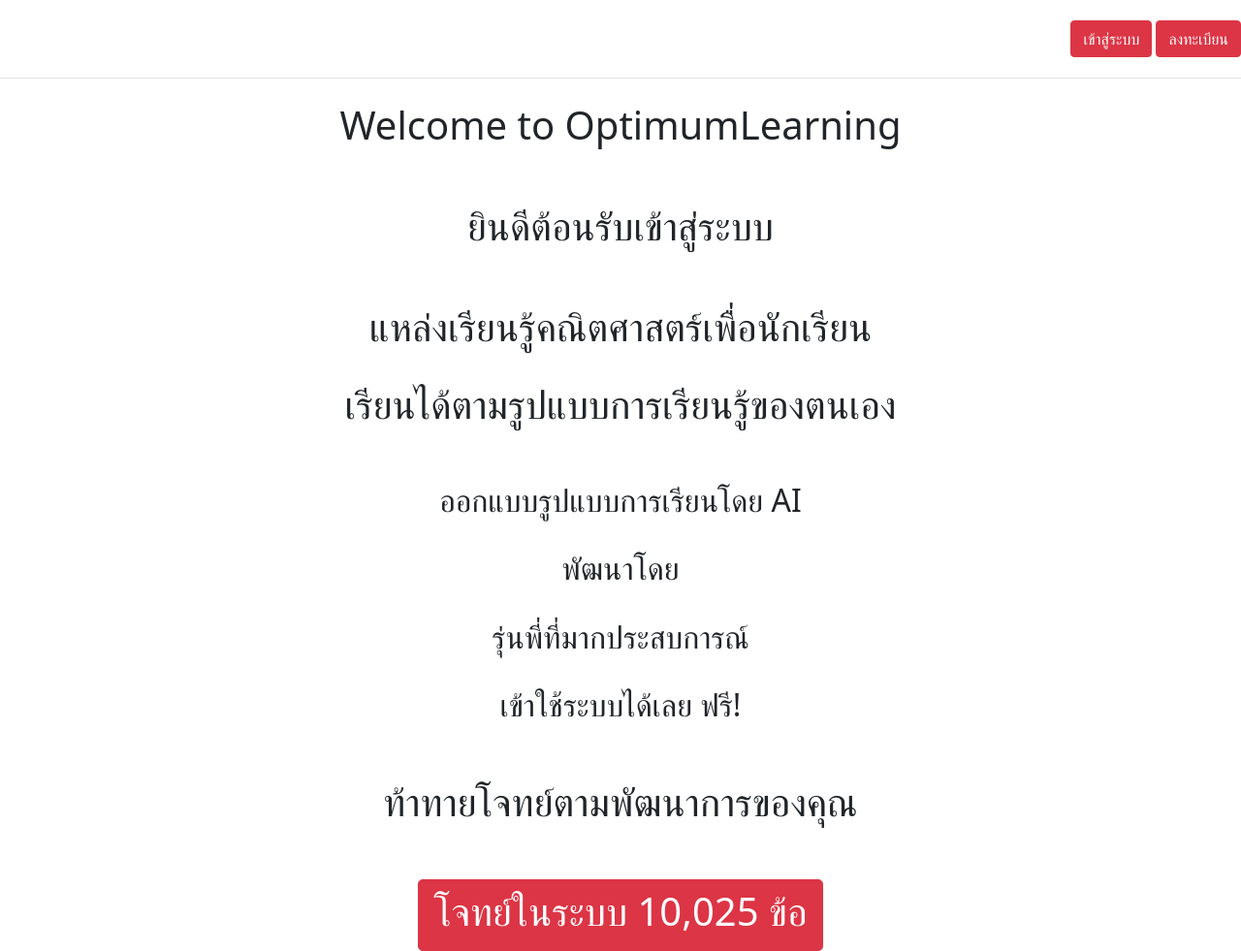
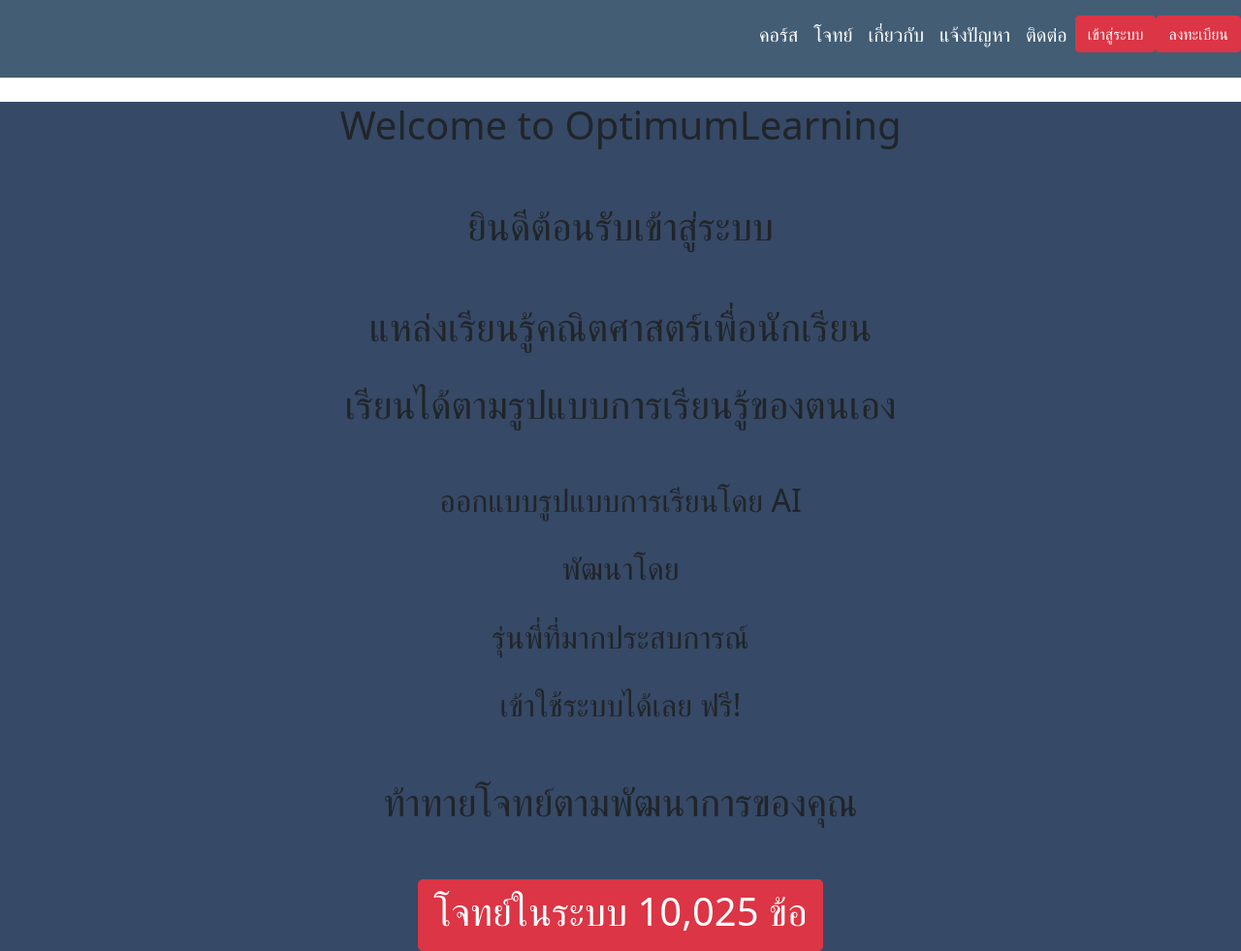
Before and after one commit to martnarabodee/oml, a Django app: page / in a window 1280 px wide. Shown: the whole page at 97% size. Run offline with Django 3.2, Linux system fonts and the light colour scheme.

Commit message:
true colors

```diff
--- a/homeapp/templates/homeapp/home.html
+++ b/homeapp/templates/homeapp/home.html
@@ -1,5 +1,5 @@
 <!DOCTYPE html>
-<html lang="en">
+<html lang="en" xmlns="http://www.w3.org/1999/html">
 <head>
     <meta charset="UTF-8">
     <meta http-equiv="X-UA-Compatible" content="IE=edge">
@@ -9,7 +9,7 @@
 
 </head>
 <body>
-
+    <div style="background:#435D74">
     <header class="d-flex flex-wrap align-items-center justify-content-center justify-content-md-between py-3 mb-4 border-bottom">
         <a href="/" class="d-flex align-items-center col-md-3 mb-2 mb-md-0 text-dark text-decoration-none">
           <svg class="bi me-2" width="40" height="32" role="img" aria-label="Bootstrap"><use xlink:href="#bootstrap"></use></svg>
@@ -20,14 +20,14 @@
           <a href="{% url "study:problem_do" %}" class="nav-link px-2 link-white"><font color="white"><h5>โจทย์</h5></font></a>
           <a href="{% url "homeapp:about" %}" class="nav-link px-2 link-white"><font color="white"><h5>เกี่ยวกับ</h5></font></a>
           <a href="{% url "homeapp:complain_form" %}" class="nav-link px-2 link-white"><font color="white"><h5>แจ้งปัญหา</h5></font></a>
-          <a href="{% url "homeapp:contact" %}" class="nav-link px-2 link-white"><font color="white"><h5>ติดต่อ</h5></font></a>
+          <a href="{% url "homeapp:contact" %}" class="nav-link px-2 link-white"><font color="white"><h5>ติดต่อ</h5></font></a><a href="{% url "homeapp:home" %}"><button type="button" class="btn btn-danger ">เข้าสู่ระบบ</button></a>
+          <a href = "{% url "homeapp:home" %}"><button type="button" class="btn btn-danger">ลงทะเบียน</button></a>
         </ul>
-        <div style="background:435D74">
-          <a href="{% url "homeapp:home" %}"><button type="button" class="btn btn-danger ">เข้าสู่ระบบ</button></a>
-          <a href = "{% url "homeapp:home" %}"><button type="button" class="btn btn-danger">ลงทะเบียน</button></a>
         </div>
+
+
       </header>
-    <div style="background:364966">
+    <div style="background:#364966">
     <h1><center>Welcome to OptimumLearning</center></h1>
     <br><br><center><h1>ยินดีต้อนรับเข้าสู่ระบบ</h1></center>
     <br><br><center><h1>แหล่งเรียนรู้คณิตศาสตร์เพื่อนักเรียน</h1></center>
```
